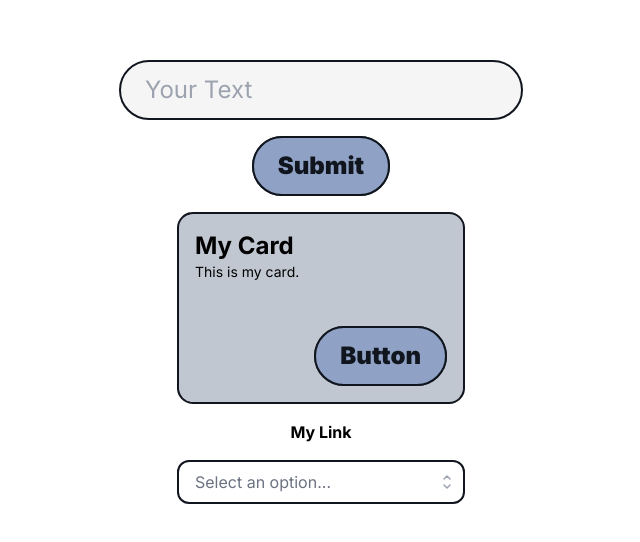
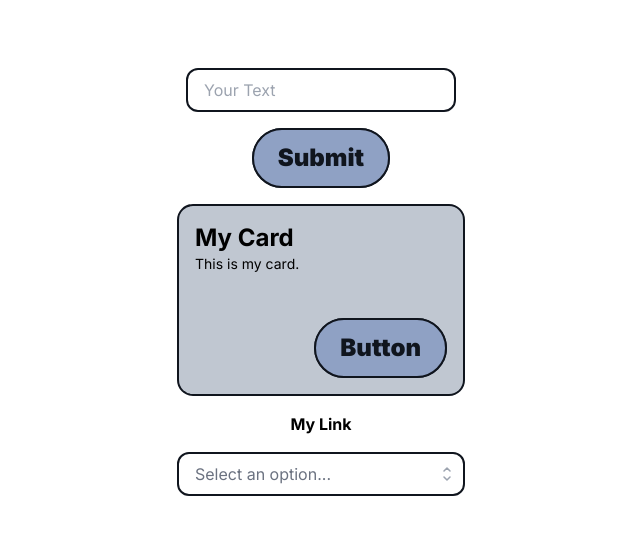
Before and after one commit to 4xK0FFEE/codesmith-frontend, a Next.js app: page / in a window 1280 px wide. Shown: the part 118-660 px from the top of the page, without its empty margins (319-959 px from the left). Built offline with nearby package versions, Linux system fonts and the light colour scheme.

Commit message:
change style

```diff
--- a/src/components/Input.tsx
+++ b/src/components/Input.tsx
@@ -1,11 +1,3 @@
-// import React from "react";
-
-// const Input = () => {
-//   return <div>Input</div>;
-// };
-
-// export default Input;
-
 import React, { ChangeEvent } from "react";
 import { cn } from "@/utils/cn";
 
@@ -18,17 +10,16 @@ interface InputProps {
 
 const Input = ({ value, onChange, placeholder, className }: InputProps) => {
   return (
-    <div className={cn("rounded-full", className)}>
     <input
       type="text"
       value={value}
       onChange={onChange}
       placeholder={placeholder}
       className={cn(
-          "px-6 py-3 text-2xl text-cosmic-text rounded-full border-2 border-cosmic-text bg-inkpaper-text"
+        "rounded-xl px-4 py-2 text-cosmic-text border-2 border-cosmic-text",
+        className
       )}
     />
-    </div>
   );
 };
 
```
Lines whose indentation alone changed are shown as unchanged.
